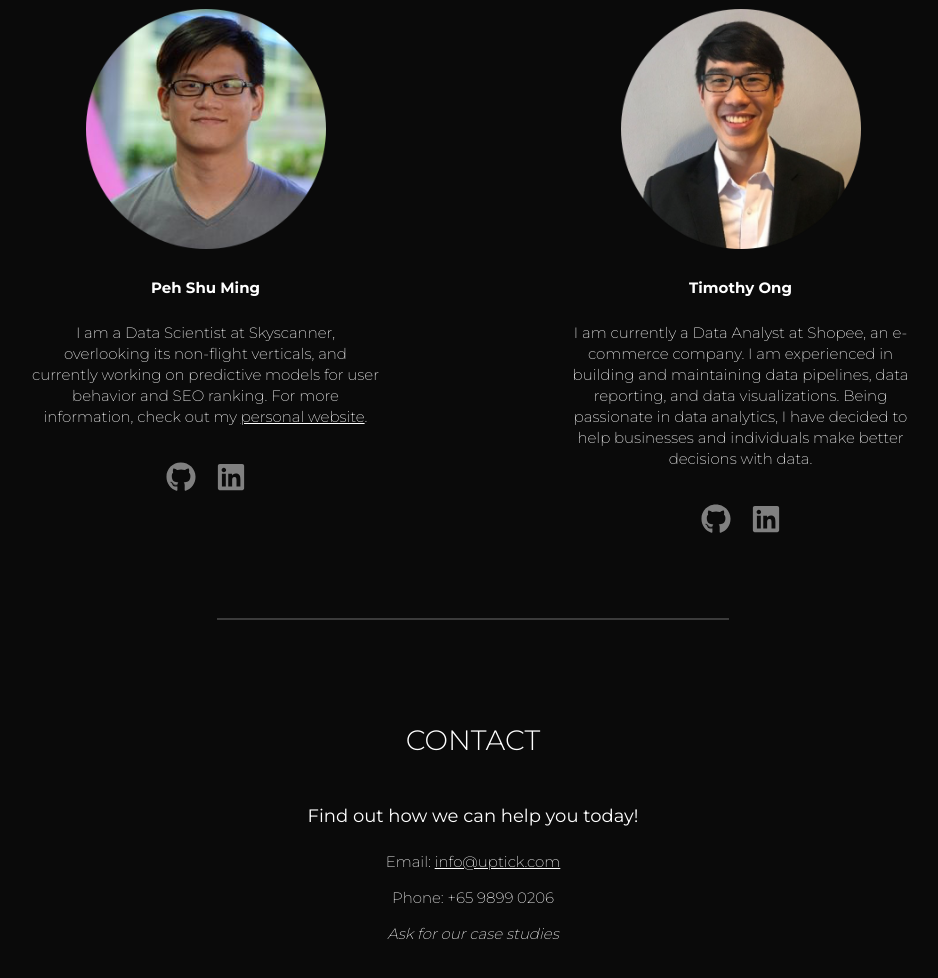
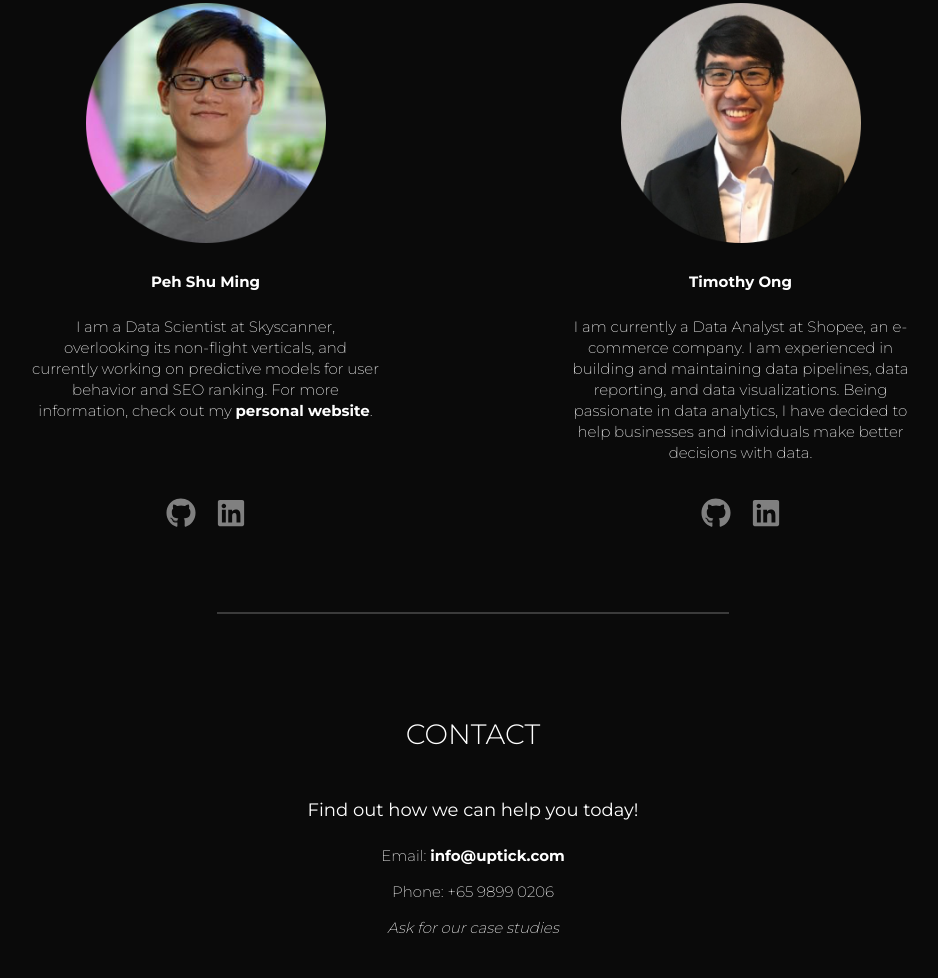
Before and after one commit to ongdominic/uptick, a Gatsby site: page / in a window 1280 px wide. Shown: the part 2544-3522 px from the top of the page, without its empty margins (167-1105 px from the left). Built offline with nearby package versions, Linux system fonts and the light colour scheme; Gatsby itself is replaced by a stand-in of ours.

Commit message:
links updated with icons leveled

```diff
--- a/src/pages/index.js
+++ b/src/pages/index.js
@@ -23,8 +23,7 @@ const styles = {
     alignItems: "center"
   },
   emphasis: {
-    fontSize: "21px",
-    fontWeight: "500"
+    fontWeight: "700"
   },
   one: {
     display: "flex",
@@ -206,7 +205,16 @@ const Expertise = () => {
                 fontWeight: "bold"
               }}
             >
-              learn more{""}
+              <a
+                target="_blank"
+                href="https://github.com/shumingpeh/weekly-data-science/blob/master/README.md"
+                style={{
+                  textDecoration: "none",
+                  color: "white"
+                }}
+              >
+                learn more
+              </a>
             </span>
             .
           </p>
@@ -265,11 +273,7 @@ const DSCourse = () => {
           </a>
         </div>
         <div>
-          <img
-            style={styles.studypic}
-            src={Course}
-            alt="https://github.com/shumingpeh/weekly-data-science/blob/master/README.md"
-          />
+          <img style={styles.studypic} src={Course} alt="" />
         </div>
       </div>
     </div>
@@ -361,7 +365,12 @@ const TeamMembers = () => {
             <span>
               {" "}
               <a
-                style={{ color: "white" }}
+                style={{
+                  color: "white",
+                  textDecoration: "none",
+                  fontWeight: "700"
+                }}
+                target="_blank"
                 href="https://shumingpeh.github.io/portfolio/"
               >
                 personal website
@@ -369,12 +378,6 @@ const TeamMembers = () => {
             </span>
             .
           </p>
-          <a href="https://github.com/shumingpeh">
-            <FaGithub style={styles.smicon} />
-          </a>
-          <a href="">
-            <FaLinkedin style={styles.smicon} />
-          </a>
         </div>
         <div
           style={{
@@ -398,10 +401,33 @@ const TeamMembers = () => {
             analytics, I have decided to help businesses and individuals make
             better decisions with data.
           </p>
-          <a href="https://github.com/ttimong">
+        </div>
+      </div>
+      <div style={styles.four}>
+        <div
+          style={{
+            flex: 1,
+            textAlign: "center",
+            marginRight: "100px"
+          }}
+        >
+          <a target="_blank" href="https://github.com/shumingpeh">
             <FaGithub style={styles.smicon} />
           </a>
           <a href="">
+            <FaLinkedin style={styles.smicon} />
+          </a>
+        </div>
+        <div
+          style={{
+            flex: 1,
+            textAlign: "center"
+          }}
+        >
+          <a target="_blank" href="https://github.com/ttimong">
+            <FaGithub style={styles.smicon} />
+          </a>
+          <a target="_blank" href="https://www.linkedin.com/in/tim-ong/">
             <FaLinkedin style={styles.smicon} />
           </a>
         </div>
@@ -419,7 +445,9 @@ const Contact = () => {
         Email:{" "}
         <a
           style={{
-            color: "white"
+            color: "white",
+            textDecoration: "none",
+            fontWeight: "700"
           }}
           href="mailto:info@uptick.com"
         >
```
